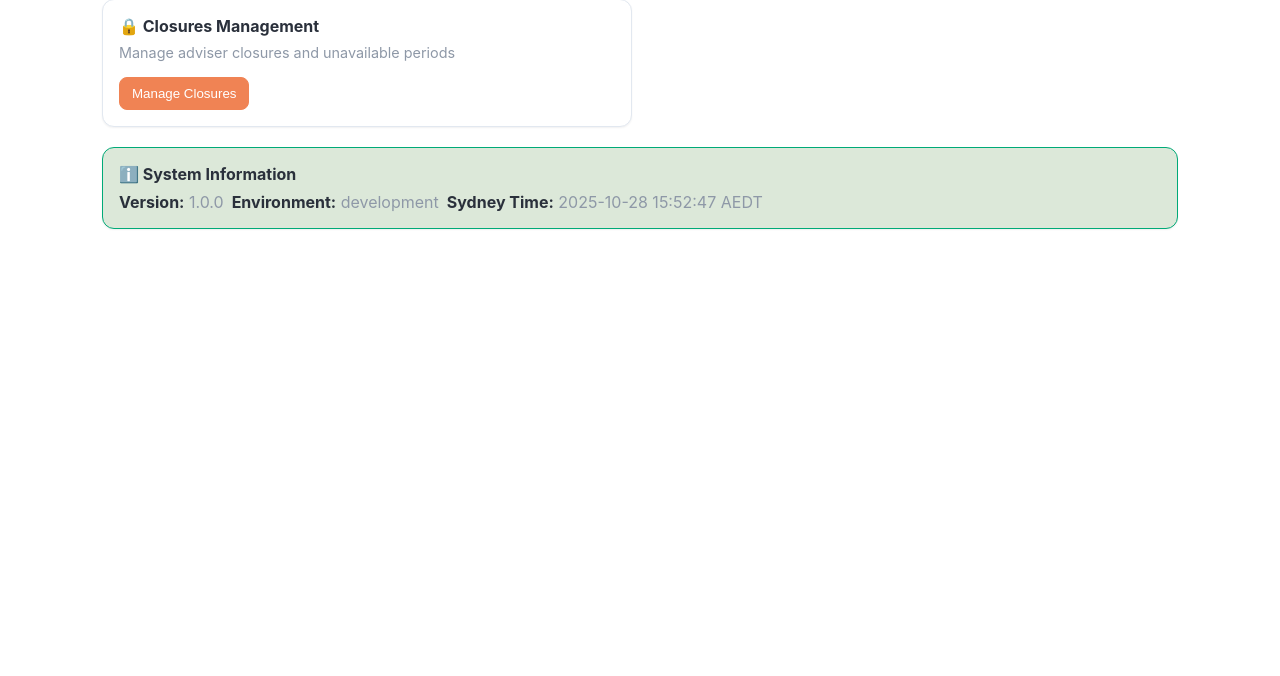
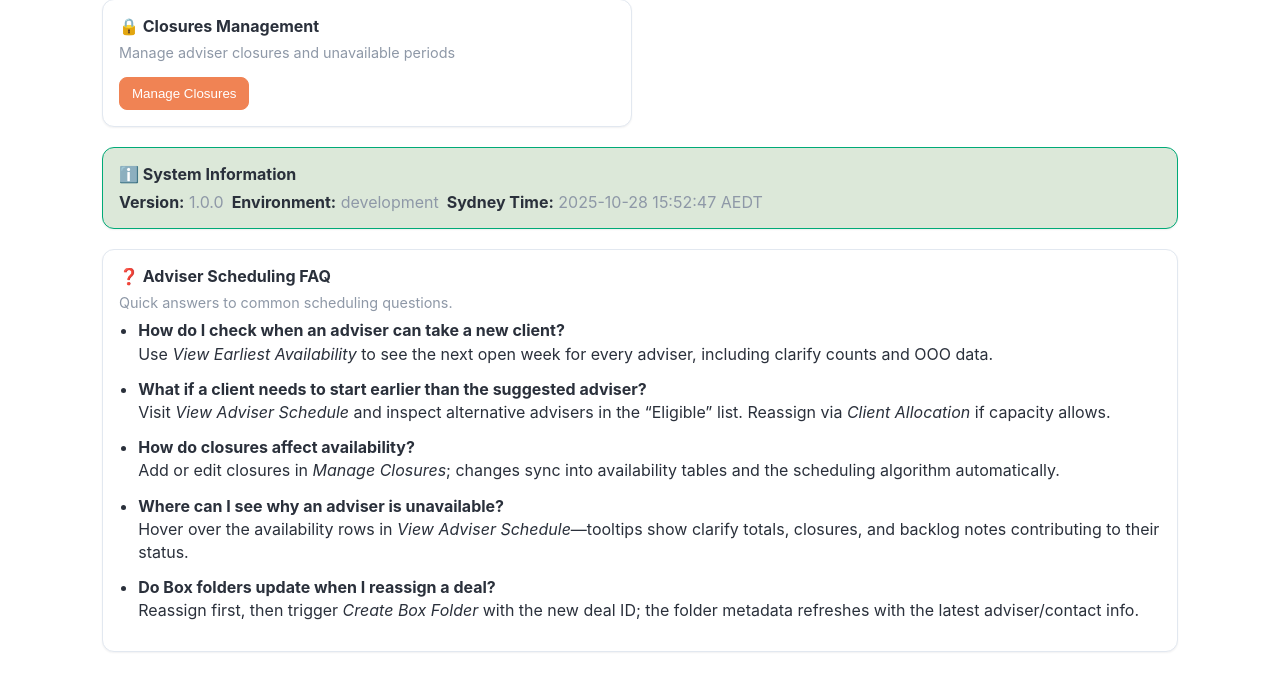
Before and after one commit to Pivot-Wealth-Digital/adviser_allocation, a Flask app: page / in a window 1280 px wide. Shown: the part 393-1069 px from the top of the page. Before the commit the page ends 622 px from the top, so only its background shows below. Run offline with Flask 3, Linux system fonts and the light colour scheme; the visitor is signed in with stand-in values (Sample User, id 1).

Commit message:
Add adviser scheduling FAQ

```diff
--- a/templates/homepage.html
+++ b/templates/homepage.html
@@ -71,6 +71,33 @@
     </div>
   </div>
 </div>
+
+<div class="card">
+  <h4>❓ Adviser Scheduling FAQ</h4>
+  <p class="muted">Quick answers to common scheduling questions.</p>
+  <ul class="faq">
+    <li>
+      <strong>How do I check when an adviser can take a new client?</strong><br />
+      Use <em>View Earliest Availability</em> to see the next open week for every adviser, including clarify counts and OOO data.
+    </li>
+    <li>
+      <strong>What if a client needs to start earlier than the suggested adviser?</strong><br />
+      Visit <em>View Adviser Schedule</em> and inspect alternative advisers in the “Eligible” list. Reassign via <em>Client Allocation</em> if capacity allows.
+    </li>
+    <li>
+      <strong>How do closures affect availability?</strong><br />
+      Add or edit closures in <em>Manage Closures</em>; changes sync into availability tables and the scheduling algorithm automatically.
+    </li>
+    <li>
+      <strong>Where can I see why an adviser is unavailable?</strong><br />
+      Hover over the availability rows in <em>View Adviser Schedule</em>—tooltips show clarify totals, closures, and backlog notes contributing to their status.
+    </li>
+    <li>
+      <strong>Do Box folders update when I reassign a deal?</strong><br />
+      Reassign first, then trigger <em>Create Box Folder</em> with the new deal ID; the folder metadata refreshes with the latest adviser/contact info.
+    </li>
+  </ul>
+</div>
 {% endblock %}
 
 {% block head %}
@@ -113,5 +140,15 @@
       width: 100%;
     }
   }
+
+  .faq {
+    margin: 0;
+    padding-left: 1.2rem;
+  }
+
+  .faq li {
+    margin-bottom: 0.75rem;
+    line-height: 1.45;
+  }
 </style>
 {% endblock %}
```
